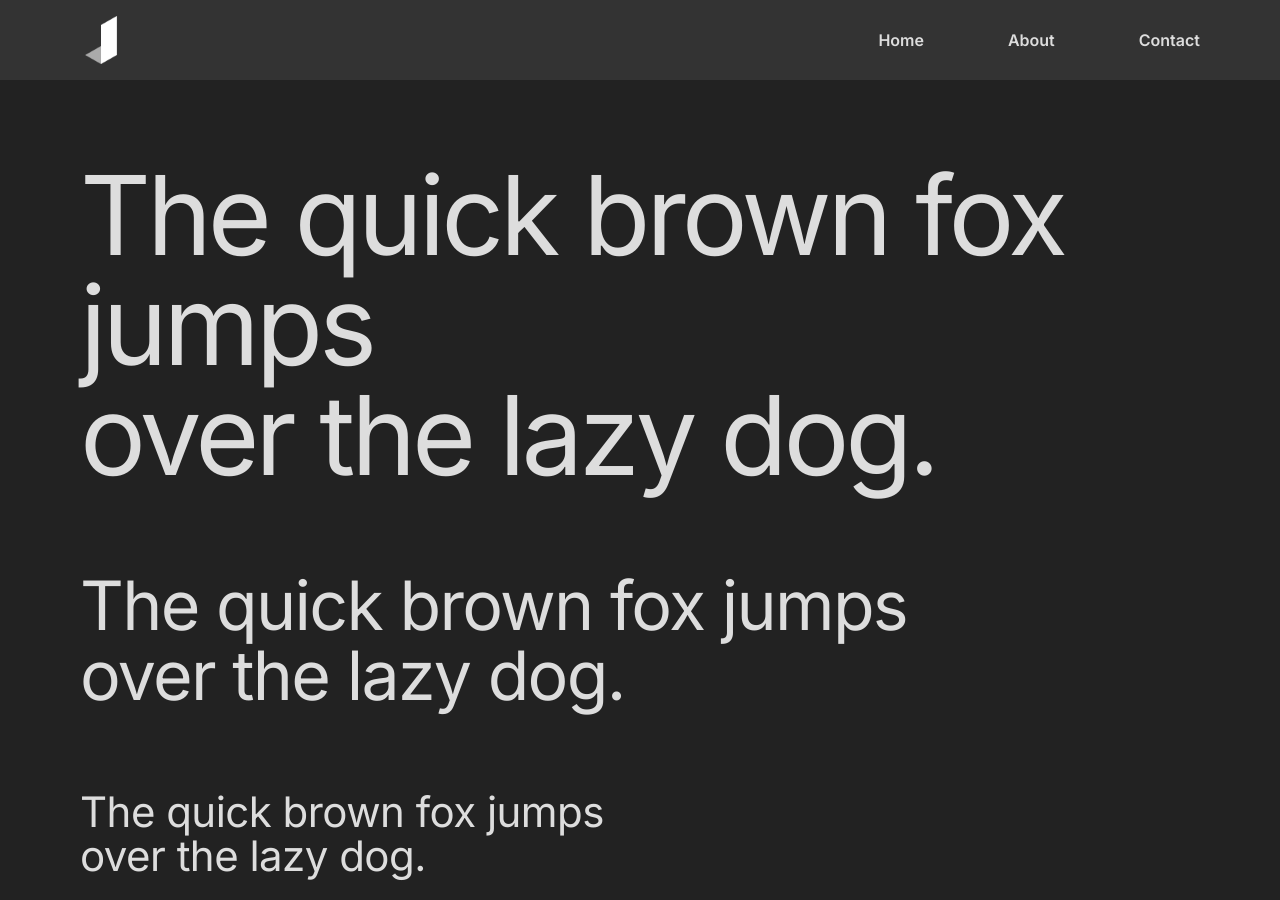
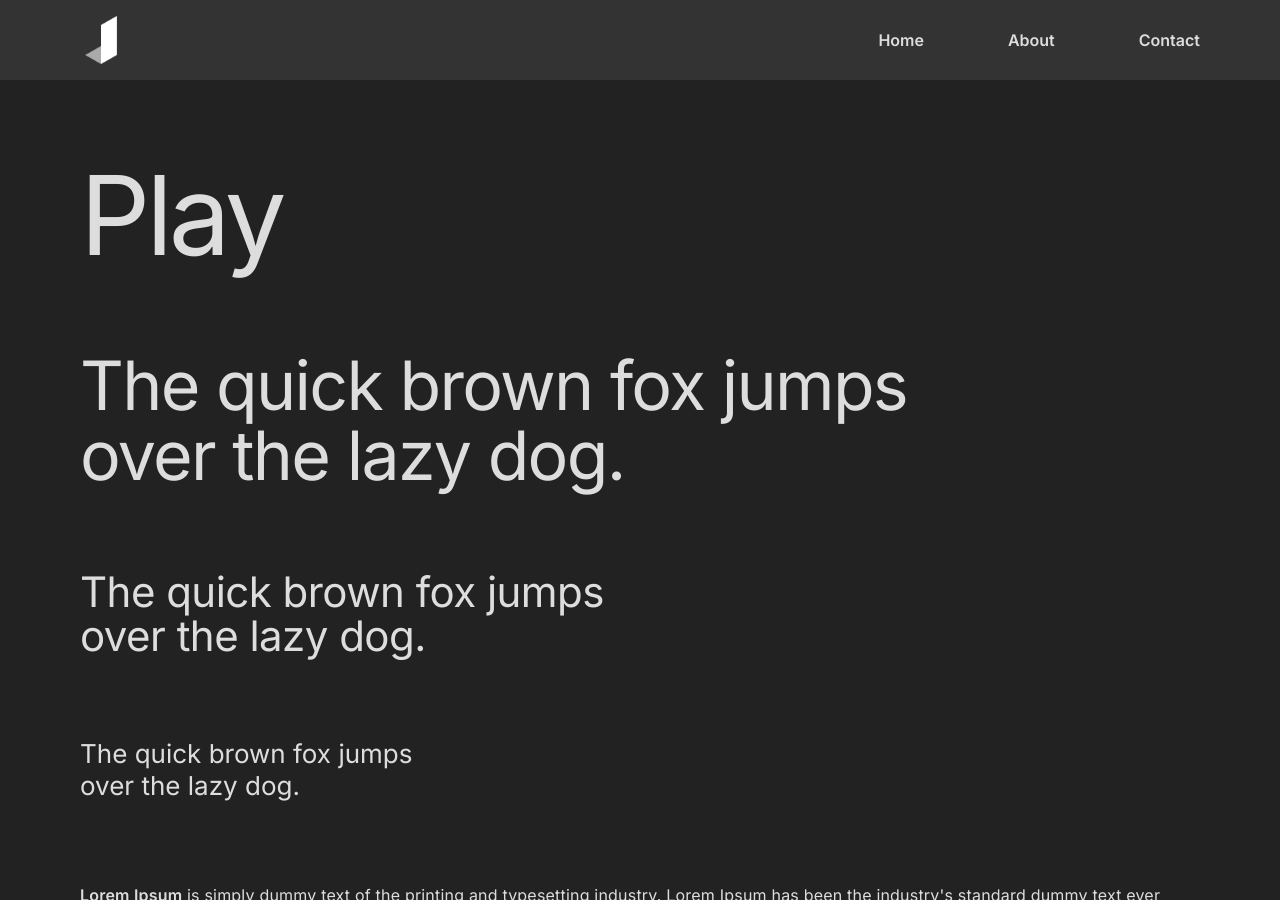
Before and after one commit to jingtianfeng/jekywind-playground, a Jekyll site: the page built from index.html, in a window 1280 px wide and 900 px high. Built offline with Jekyll 4.4.1, drawn with Linux system fonts in a browser that asks for light colours.

Commit message:
Change index: change <h1> text

```diff
--- a/index.html
+++ b/index.html
@@ -6,8 +6,7 @@ title: Home
 <header class="bg-gray-2">
     <div class="container text-gray-d">
         <h1 class="col-span-full text-3xl">
-            The quick brown fox jumps <br>
-            over the lazy dog.
+            Play
         </h1>
         <h2 class="col-span-full text-2xl">
             The quick brown fox jumps <br>
```
